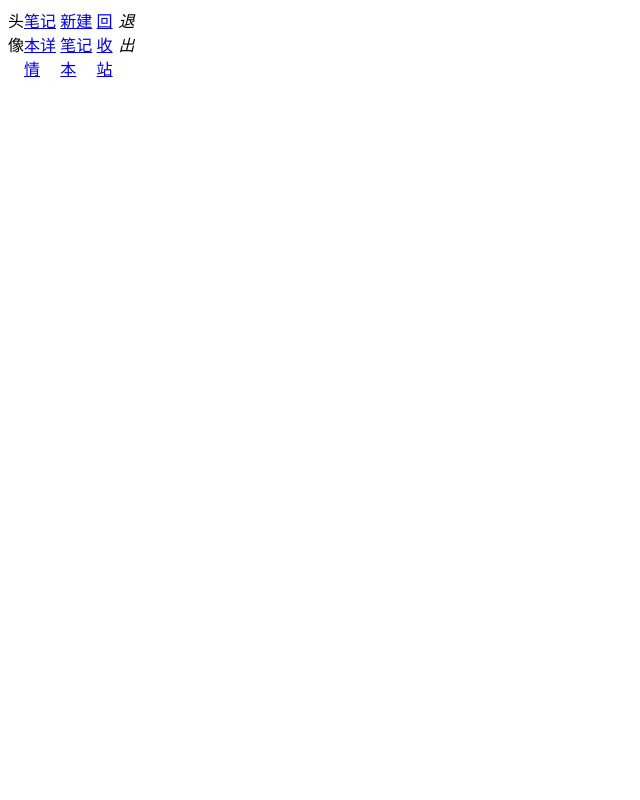
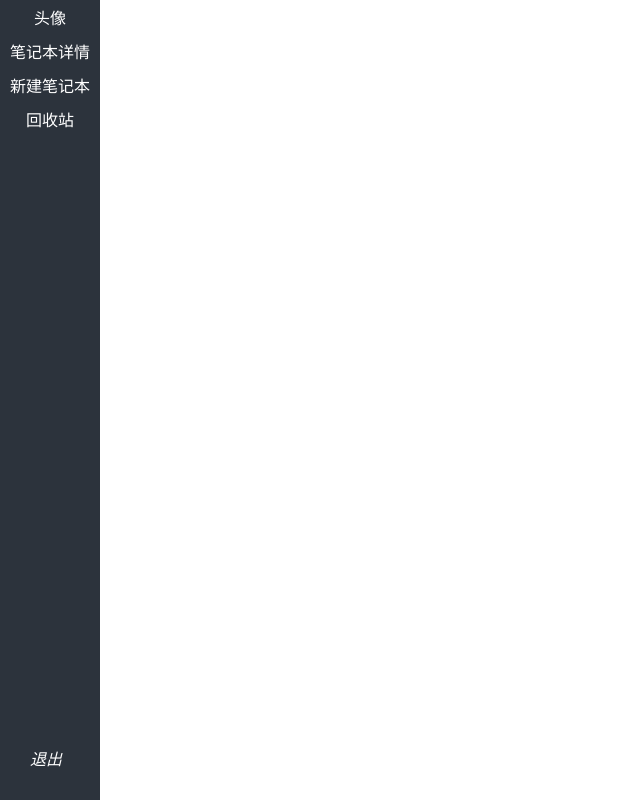
Before and after one commit to Glowglasses/quick-record, a Vue app: page /#/ in a window 1280 px wide. Shown: the whole page, without its empty margins (0-640 px from the left). Built offline with nearby package versions, Linux system fonts and the light colour scheme.

Commit message:
完成SlideBar布局

```diff
--- a/src/App.vue
+++ b/src/App.vue
@@ -4,11 +4,14 @@
     <router-view/>
   </div>
 </template>
-
-<style lang="scss" scoped>
-  @import "~@/assets/scss/reset.scss";
-  @import "~@/assets/scss/helper.scss";
-  body{
-    font: $font-song;
+<style lang="scss">
+  @import "~@/assets/style/helper.scss";
+  @import "~@/assets/style/reset.scss";
+  #app{
+    font: $font-hei;
+    font-size: $font-size;
+    display: flex;
+    flex-direction: column;
+    flex-wrap: nowrap;
   }
 </style>
--- a/src/components/SlideBar.vue
+++ b/src/components/SlideBar.vue
@@ -1,10 +1,10 @@
 <template>
-  <div class="wrapper">
+  <div class="wrapper" ref="wrapper">
     <div>头像</div>
-    <router-link to="/noteId">笔记本详情</router-link>
-    <router-link to="/notebooks">新建笔记本</router-link>
-    <router-link to="/trash">回收站</router-link>
-    <div>
+    <router-link to="/noteId" active-class="selected">笔记本详情</router-link>
+    <router-link to="/notebooks" active-class="selected">新建笔记本</router-link>
+    <router-link to="/trash" active-class="selected">回收站</router-link>
+    <div class="logout">
       <i>退出</i>
     </div>
   </div>
@@ -16,13 +16,43 @@ import {Component} from 'vue-property-decorator';
 
 @Component
 export default class slideBar extends Vue {
-
+  mounted() {
+    let div = this.$refs.wrapper as HTMLDivElement;
+    div.style.height = document.documentElement.clientHeight + 'px';
+  }
 }
 </script>
 
 <style lang="scss" scoped>
-  .wrapper{
-    width: 10%;
-    display: flex;
+.wrapper {
+  width: 100px;
+  position: relative;
+  text-align: center;
+  background-color: #2c333c;
+  color: white;
+  > .logout {
+    position: absolute;
+    bottom: 30px;
+    left: 30px;
   }
+  > a{
+    display: block;
+  }
+  > :nth-child(1){
+    padding: 5px 10px;
+  }
+  > :nth-child(2){
+    padding: 5px 10px;
+  }
+  > :nth-child(3){
+    padding: 5px 10px;
+  }
+  > :nth-child(4){
+    padding: 5px 10px;
+  }
+}
+
+.selected {
+  background-color: #5e6266;
+}
 </style>
```
Also changed, not shown: src/assets/style/helper.scss (renamed from src/assets/scss/helper.scss), src/assets/style/reset.scss (renamed from src/assets/scss/reset.scss).
